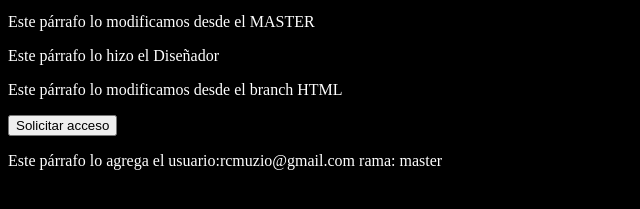
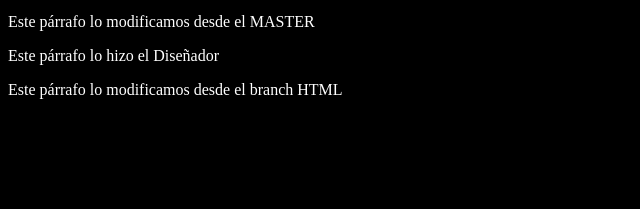
Before and after one commit to rcmucc/crud, a plain HTML site: page index.html in a window 1280 px wide. Shown: the part 101-310 px from the top of the page, without its empty margins (0-640 px from the left). Drawn offline with Linux system fonts and the light colour scheme.

Commit message:
Update index.html

```diff
--- a/index.html
+++ b/index.html
@@ -13,7 +13,5 @@
     <p>Este párrafo lo modificamos desde el MASTER</p>
     <p>Este párrafo lo hizo el Diseñador</p>
     <p>Este párrafo lo modificamos desde el branch HTML</p>
-    <button>Solicitar acceso</button>
-    <p>Este párrafo lo agrega el usuario:rcmuzio@gmail.com rama: master</p>
 </body>
 </html>
```
